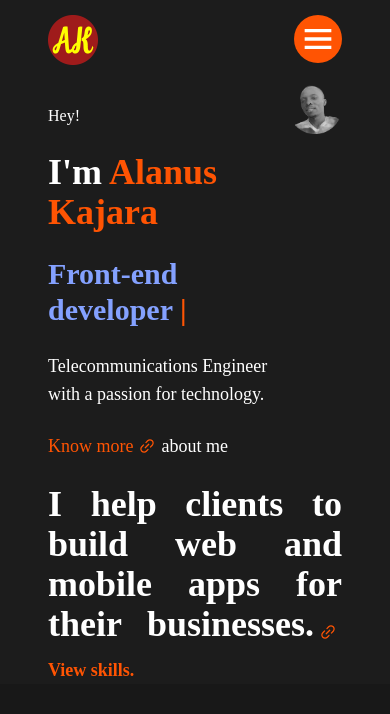
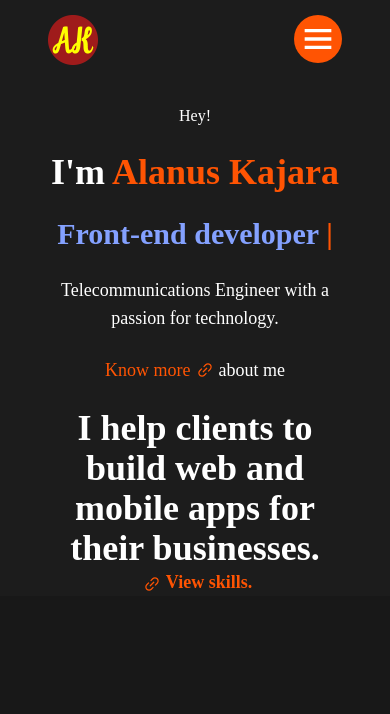
Before and after one commit to AlanusK/my-portfolio, a React (Create React App) app: page / in a window 390 px wide. Shown: the top 714 px of the page. Built offline with nearby package versions, Linux system fonts and the light colour scheme.

Commit message:
make home page responsive to all devices

```diff
--- a/src/pages/home/Home.js
+++ b/src/pages/home/Home.js
@@ -7,27 +7,29 @@ import { Link } from 'react-router-dom';
 export const Home = () => {
     return (
         <div className=''>
-            <div className='flex justify-between'>
-                <div className='flex-auto'>
+            <div className='flex justify-center md:justify-between text-center md:text-left'>
+                <div className='md:flex-auto'>
                     <h5 className='my-6' >Hey!</h5>
                     <h1 className='my-6'>I'm <span className='text-primary-default'>Alanus Kajara</span></h1>
                     <h2 className='my-6 text-secondary-default'>Front-end developer <span className='text-primary-default'>|</span></h2>
                     <p className='my-6 text-lg'>Telecommunications Engineer with a passion for technology.</p>
-                    <p className='my-6 flex items-center text-lg'>
-                        <Link to='/about' className='flex items-center text-primary-default'>Know more<AiOutlineLink style={{ marginLeft: 5, marginRight: 5 }} /></Link>
-                        about me
-                    </p>
+                    <div className='my-6 flex justify-center md:justify-start'>
+                        <p className='flex items-center text-lg'>
+                            <Link to='/about' className='flex items-center text-primary-default'>Know more<AiOutlineLink style={{ marginLeft: 5, marginRight: 5 }} /></Link>
+                            about me
+                        </p>
+                    </div>
                 </div>
-                <div className='flex-auto w-1/3'>
+                <div className='w-1/3 hidden md:block flex-auto'>
                     <img src={profile} width='100%' alt='' />
                 </div>
             </div>
 
             <div>
-                <p className='text-4xl font-bold text-justify'>
+                <p className='text-4xl font-bold text-center md:text-justify'>
                     I help clients to build web and mobile apps for their businesses.
                     <span className='text-lg'>
-                        <Link to='/skills' className='text-primary-default'><AiOutlineLink style={{ marginLeft: 5, marginRight: 5, display: 'inline' }} />View skills.</Link>
+                        <Link to='/skills' className='text-primary-default block md:inline'><AiOutlineLink style={{ marginLeft: 5, marginRight: 5, display: 'inline' }} />View skills.</Link>
                     </span>
                 </p>
             </div>
```
